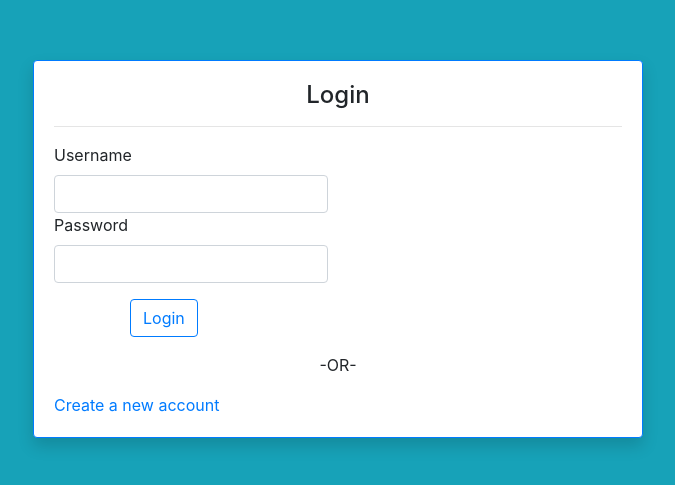
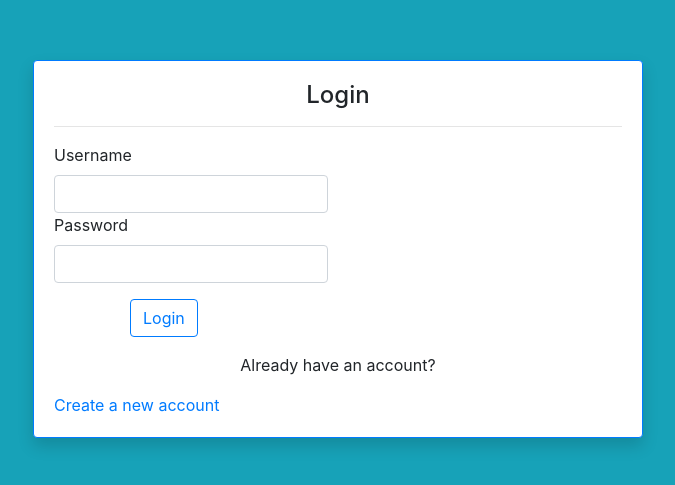
Before and after one commit to hamzan47/term-mean-app-frontend, an Angular app in the folder project/: page / in a window 1280 px wide. Shown: the part 151-636 px from the top of the page, without its empty margins (302-977 px from the left). Built offline with nearby package versions, Linux system fonts and the light colour scheme.

Commit message:
login update

```diff
--- a/project/src/app/login/login.component.html
+++ b/project/src/app/login/login.component.html
@@ -22,7 +22,7 @@
           </form>
           <div class="row mt-3">
             <div class="col-md-12 mx-auto align-content-center d-grid">
-              <p class="text-center">-OR-</p>
+              <p class="text-center">Already have an account?</p>
               <a class="text-center" routerLink="/signup">Create a new account</a>
             </div>
           </div>
```
